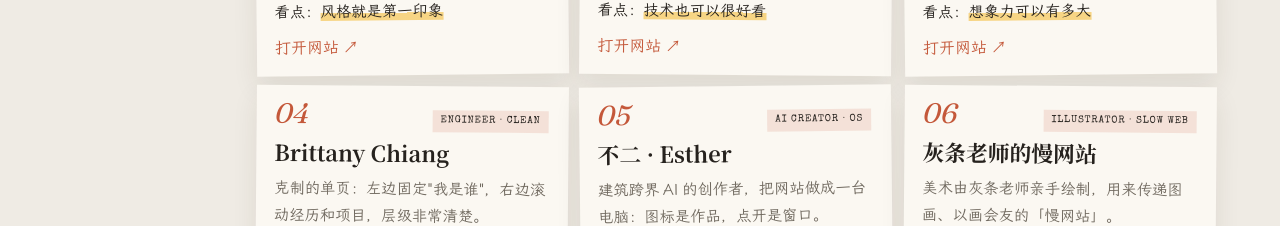
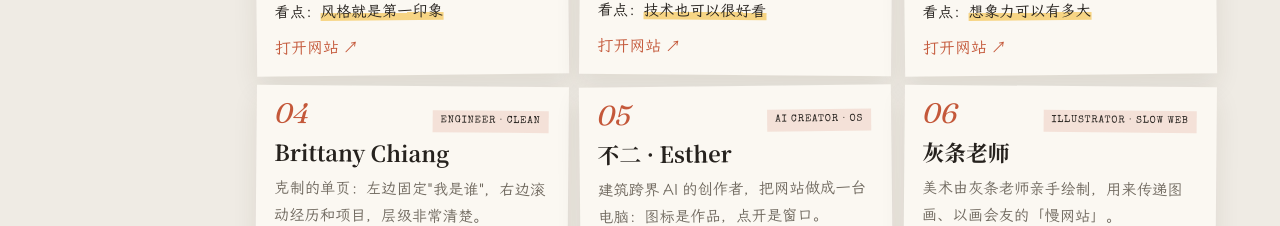
Before and after one commit to RongchenTang/AI-Future-5-3, a plain HTML site: page index.html in a window 1280 px wide. Shown: the part 2713-2939 px from the top of the page. Drawn offline with Linux system fonts and the light colour scheme.

Commit message:
Case 06 title: 灰条老师
Co-Authored-By: Claude Opus 5.5 <noreply@anthropic.com>
Claude-Session: https://claude.ai/code/session_01679eXvhsyEepnBNibBoZwC

```diff
--- a/index.html
+++ b/index.html
@@ -118,7 +118,7 @@
         </article>
         <article class="case">
           <span class="case-no">06</span><span class="tag type">ILLUSTRATOR · SLOW WEB</span>
-          <h3>灰条老师的慢网站</h3>
+          <h3>灰条老师</h3>
           <p>美术由灰条老师亲手绘制，用来传递图画、以画会友的「慢网站」。</p>
           <p class="look">看点：<b>网站也可以有温度和节奏</b></p>
           <a href="https://huali-youxin.pages.dev/" target="_blank" rel="noopener">打开网站 ↗</a>
```
Also changed, not shown: 2 other files.
